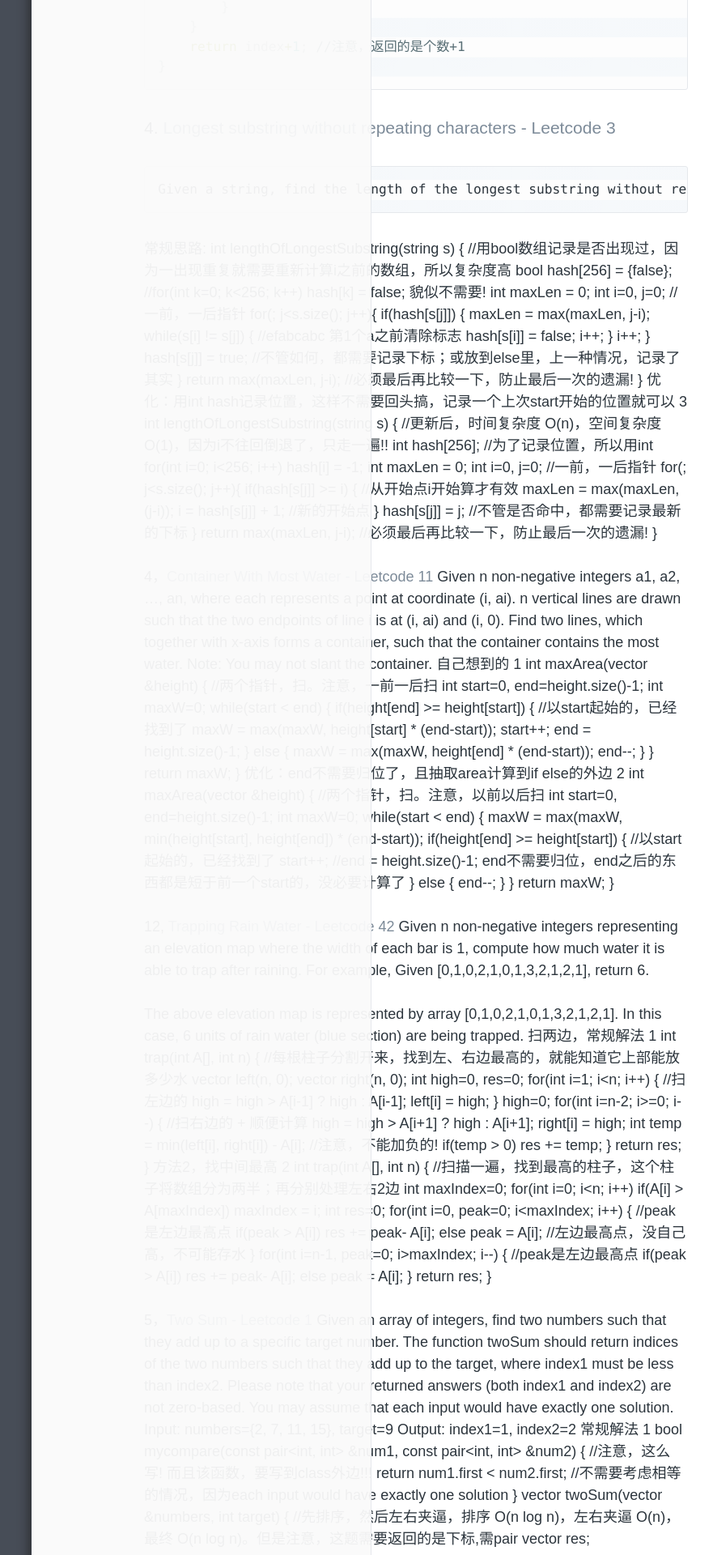
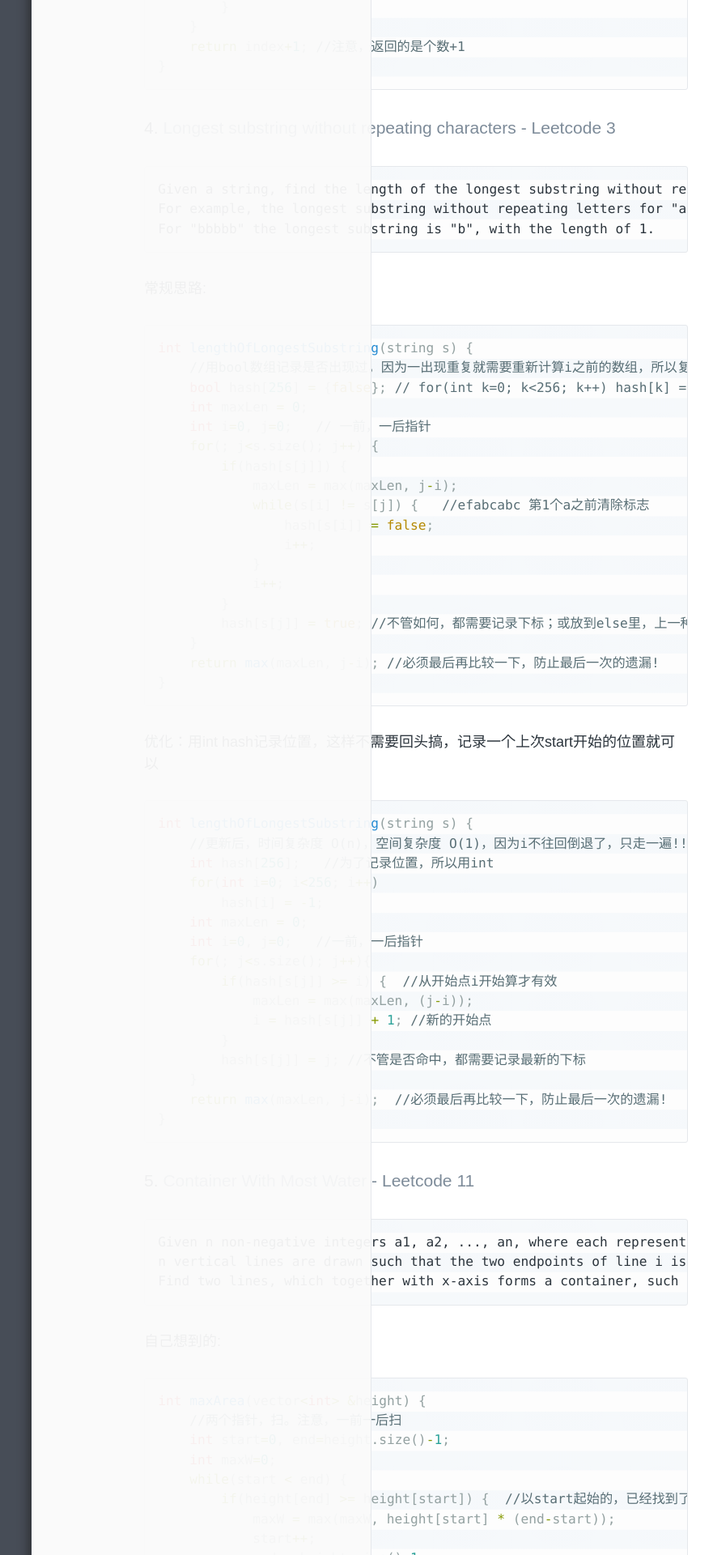
Before and after one commit to wykvictor/wykvictor.github.io, a Jekyll site: the page built from _posts/algorithm/2016-03-27-Array-Numbers.md, in a window 1280 px wide. Shown: the part 2936-4856 px from the top of the page at 81% size, without its empty margins (126-1007 px from the left). Built offline with Jekyll 4.4.1, drawn with Linux system fonts in a browser that asks for light colours; some of the changed text lies outside the part shown.

Commit message:
update array numbers 3~6

````diff
--- a/_posts/algorithm/2016-03-27-Array-Numbers.md
+++ b/_posts/algorithm/2016-03-27-Array-Numbers.md
@@ -118,15 +118,19 @@ int removeDuplicates(int A[], int n) {
 
 ### 4. [Longest substring without repeating characters - Leetcode 3](https://leetcode.com/problems/longest-substring-without-repeating-characters/)
 ```
-Given a string, find the length of the longest substring without repeating characters. For example, the longest substring without repeating letters for "abcabcbb" is "abc", which the length is 3. For "bbbbb" the longest substring is "b", with the length of 1.
+Given a string, find the length of the longest substring without repeating characters.
+For example, the longest substring without repeating letters for "abcabcbb" is "abc", which the length is 3.
+For "bbbbb" the longest substring is "b", with the length of 1.
 ```
+
 常规思路:
+{% highlight C++ %}
 int lengthOfLongestSubstring(string s) {
     //用bool数组记录是否出现过，因为一出现重复就需要重新计算i之前的数组，所以复杂度高
-    bool hash[256] = {false};  //for(int k=0; k<256; k++)   hash[k] = false; 貌似不需要!
+    bool hash[256] = {false}; // for(int k=0; k<256; k++) hash[k] = false; 貌似不需要!
     int maxLen = 0;
-    int i=0, j=0;   //一前，一后指针
-    for(; j<s.size(); j++){
+    int i=0, j=0;   // 一前，一后指针
+    for(; j<s.size(); j++) {
         if(hash[s[j]]) {
             maxLen = max(maxLen, j-i);
             while(s[i] != s[j]) {   //efabcabc 第1个a之前清除标志
@@ -135,11 +139,13 @@ int lengthOfLongestSubstring(string s) {
             }
             i++;
         }
-        hash[s[j]] = true;      //不管如何，都需要记录下标；或放到else里，上一种情况，记录了其实
+        hash[s[j]] = true; //不管如何，都需要记录下标；或放到else里，上一种情况，记录了其实
     }
-    return max(maxLen, j-i);    //必须最后再比较一下，防止最后一次的遗漏!
+    return max(maxLen, j-i); //必须最后再比较一下，防止最后一次的遗漏!
 }
-优化：用int hash记录位置，这样不需要回头搞，记录一个上次start开始的位置就可以  3
+{% endhighlight %}
+优化：用int hash记录位置，这样不需要回头搞，记录一个上次start开始的位置就可以
+{% highlight C++ %}
 int lengthOfLongestSubstring(string s) {
     //更新后，时间复杂度 O(n)，空间复杂度 O(1)，因为i不往回倒退了，只走一遍!!
     int hash[256];   //为了记录位置，所以用int
@@ -156,11 +162,17 @@ int lengthOfLongestSubstring(string s) {
     }
     return max(maxLen, j-i);  //必须最后再比较一下，防止最后一次的遗漏!
 }
+{% endhighlight %}
 
-4，[Container With Most Water - Leetcode 11](https://leetcode.com/problems/container-with-most-water/)
-Given n non-negative integers a1, a2, ..., an, where each represents a point at coordinate (i, ai). n vertical lines are drawn such that the two endpoints of line i is at (i, ai) and (i, 0). Find two lines, which together with x-axis forms a container, such that the container contains the most water.
-Note: You may not slant the container.
-自己想到的 1
+### 5. [Container With Most Water - Leetcode 11](https://leetcode.com/problems/container-with-most-water/)
+```
+Given n non-negative integers a1, a2, ..., an, where each represents a point at coordinate (i, ai).
+n vertical lines are drawn such that the two endpoints of line i is at (i, ai) and (i, 0).
+Find two lines, which together with x-axis forms a container, such that the container contains the most water.
+```
+
+自己想到的:
+{% highlight C++ %}
 int maxArea(vector<int> &height) {
     //两个指针，扫。注意，一前一后扫
     int start=0, end=height.size()-1;
@@ -177,7 +189,9 @@ int maxArea(vector<int> &height) {
     }
     return maxW;
 }
-优化：end不需要归位了，且抽取area计算到if else的外边  2
+{% endhighlight %}
+优化：end不需要归位了，且抽取area计算到if else的外边
+{% highlight C++ %}
 int maxArea(vector<int> &height) {
     //两个指针，扫。注意，以前以后扫
     int start=0, end=height.size()-1;
@@ -192,14 +206,16 @@ int maxArea(vector<int> &height) {
     }
     return maxW;
 }
+{% endhighlight %}
 
-12, [Trapping Rain Water - Leetcode 42](https://leetcode.com/problems/trapping-rain-water/)
+### 6. [Trapping Rain Water - Leetcode 42](https://leetcode.com/problems/trapping-rain-water/)
 Given n non-negative integers representing an elevation map where the width of each bar is 1, compute how much water it is able to trap after raining.
 For example,
 Given [0,1,0,2,1,0,1,3,2,1,2,1], return 6.
 
 The above elevation map is represented by array [0,1,0,2,1,0,1,3,2,1,2,1]. In this case, 6 units of rain water (blue section) are being trapped.
-扫两边，常规解法 1
+扫两边，常规解法
+{% highlight C++ %}
 int trap(int A[], int n) {
     //每根柱子分割开来，找到左、右边最高的，就能知道它上部能放多少水
     vector<int> left(n, 0);
@@ -218,7 +234,9 @@ int trap(int A[], int n) {
     }
     return res;
 }
-方法2，找中间最高 2
+{% endhighlight %}
+方法2，找中间最高
+{% highlight C++ %}
 int trap(int A[], int n) {
     //扫描一遍，找到最高的柱子，这个柱子将数组分为两半；再分别处理左右2边
     int maxIndex=0;
@@ -235,6 +253,7 @@ int trap(int A[], int n) {
     }
     return res;
 }
+{% endhighlight %}
 
 5，[Two Sum - Leetcode 1](https://leetcode.com/problems/two-sum/)
 Given an array of integers, find two numbers such that they add up to a specific target number.
@@ -242,8 +261,9 @@ The function twoSum should return indices of the two numbers such that they add
 You may assume that each input would have exactly one solution.
 Input: numbers={2, 7, 11, 15}, target=9
 Output: index1=1, index2=2
-常规解法 1
-bool mycompare(const pair<int, int> &num1, const pair<int, int> &num2) { //注意，这么写! 而且该函数，要写到class外边!!!
+常规解法
+{% highlight C++ %}
+bool mycompare(const pair<int, int> &num1, const pair<int, int> &num2) { //注意，这么写! 而且该函数，要写到class外边!
     return num1.first < num2.first; //不需要考虑相等的情况，因为each input would have exactly one solution
 }
 vector<int> twoSum(vector<int> &numbers, int target) {
@@ -268,7 +288,9 @@ vector<int> twoSum(vector<int> &numbers, int target) {
     }
     return res;
 }
-优化数据结构解法 2
+{% endhighlight %}
+优化数据结构解法
+{% highlight C++ %}
 vector<int> twoSum(vector<int> &numbers, int target) {
     //用一个哈希表hash，存储每个数对应的下标，复杂度 O(n)
     vector<int> res;
@@ -286,6 +308,7 @@ vector<int> twoSum(vector<int> &numbers, int target) {
     }
     return res;
 }
+{% endhighlight %}
 
 6，[3 Sum - Leetcode 15](https://leetcode.com/problems/3sum/)
 Given an array S of n integers, are there elements a, b, c in S such that a + b + c = 0? Find all unique triplets in the array which gives the sum of zero.
@@ -296,7 +319,8 @@ The solution set must not contain duplicate triplets.
     A solution set is:
     (-1, 0, 1)
     (-1, -1, 2)
-常规解法 2 先排序，再左右夹逼，将n^2降为nlogn
+常规解法 先排序，再左右夹逼，将n^2降为nlogn
+{% highlight C++ %}
 //这个方法可以推广到k-sum，先排序，然后做k-2次循环，在最内层循环左右夹逼，时间复杂度是O(max{nlogn,n^k-1})
 vector<vector<int> > threeSum(vector<int> &num) {
     //先排序nlogn，再左右夹逼,两层循环n^2
@@ -325,7 +349,9 @@ vector<vector<int> > threeSum(vector<int> &num) {
     }
     return res;
 }
+{% endhighlight %}
 超时的，简洁的解法
+{% highlight C++ %}
 vector<vector<int> > threeSum(vector<int> &num) {
     //先排序nlogn，再左右夹逼,两层循环n^2 中途不判重的话，最后统一去也行
     vector<vector<int> > res;
@@ -350,11 +376,14 @@ vector<vector<int> > threeSum(vector<int> &num) {
     res.erase(unique(res.begin(), res.end()), res.end());   //unique返回排除重复后的结尾，erase删除以后的
     return res;
 }
+{% endhighlight %}
+
 7，[3 Sum closest - Leetcode 16](https://leetcode.com/problems/3sum-closest/)
 Given an array S of n integers, find three integers in S such that the sum is closest to a given number, target. Return the sum of the three integers. You may assume that each input would have exactly one solution.
 For example, given array S = {-1 2 1 -4}, and target = 1.
 The sum that is closest to the target is 2. (-1 + 2 + 1 = 2).
-常规解法 1
+常规解法
+{% highlight C++ %}
 int threeSumClosest(vector<int> &num, int target) {
     //思路一样 题目说有且只有1个答案，所以边界不用判断
     sort(num.begin(), num.end());
@@ -377,6 +406,8 @@ int threeSumClosest(vector<int> &num, int target) {
     }
     return res;
 }
+{% endhighlight %}
+
 8，[4 Sum - Leetcode 18](https://leetcode.com/problems/4sum/)
 Given an array S of n integers, are there elements a, b, c, and d in S such that a + b + c + d = target? Find all unique quadruplets in the array which gives the sum of target.
 Note:
@@ -387,7 +418,8 @@ For example, given array S = {1 0 -1 0 -2 2}, and target = 0.
     (-1,  0, 0, 1)
     (-2, -1, 1, 2)
     (-2,  0, 0, 2)
-常规解法 1
+常规解法
+{% highlight C++ %}
 vector<vector<int> > fourSum(vector<int> &num, int target) {
     //和3sum很类似啊 n^3
     vector<vector<int> > res;
@@ -418,7 +450,9 @@ vector<vector<int> > fourSum(vector<int> &num, int target) {
     }
     return res;
 }
-同样的，简洁的解法，最后统一去重 2
+{% endhighlight %}
+同样的，简洁的解法，最后统一去重
+{% highlight C++ %}
 vector<vector<int> > fourSum(vector<int> &num, int target) {
     //最后统一去重
     vector<vector<int> > res;
@@ -445,7 +479,9 @@ vector<vector<int> > fourSum(vector<int> &num, int target) {
     res.erase(unique(res.begin(), res.end()), res.end());
     return res;
 }
+{% endhighlight %}
 牛一点的解法，不太建议用，也是用了hash：
+{% highlight C++ %}
 vector<vector<int> > fourSum(vector<int> &num, int target) {
     //高级方法 用一个 hashmap 先缓存两个数的和
     //时间复杂度，平均 O(n^2)，最坏 O(n^4)，空间复杂度 O(n^2)
@@ -485,12 +521,15 @@ O(N^2)
     res.erase(unique(res.begin(), res.end()), res.end());
     return res;
 }
+{% endhighlight %}
+
 9，[Merge sorted array - Leetcode 88](https://leetcode.com/problems/merge-sorted-array/)
 Given two sorted integer arrays A and B, merge B into A as one sorted array.
 Note:
 You may assume that A has enough space (size that is greater or equal to m + n) to hold additional elements from B.
 The number of elements initialized in A and B are m and n respectively.
-简洁解法!
+简洁解法
+{% highlight C++ %}
 void merge(int A[], int m, int B[], int n) {
     //分别一个指针，扫. 为了省空间，从后往前赋值 时间复杂度 O(m+n)，空间复杂度 O(1)
     int i=m-1, j=n-1, index=m+n-1;  //需要有个index指针
@@ -501,11 +540,14 @@ void merge(int A[], int m, int B[], int n) {
         A[index--] = B[j--];
     }
 }
+{% endhighlight %}
+
 10, [Implement strStr - Leetcode 28](https://leetcode.com/problems/implement-strstr/)
 Returns a pointer to the first occurrence of needle in haystack, or null if needle is not part of haystack.
 常规解法 算法课Java版本:
 
-C++解法 2
+C++解法
+{% highlight C++ %}
 char *strStr(char *haystack, char *needle) {
     //暴力解法，时间复杂度 O(N*M)，空间复杂度 O(1),大集合超时
     //优化：实际上只需要循环n-m+1次，因为长度不够m的时候肯定不可能匹配
@@ -526,7 +568,9 @@ char *strStr(char *haystack, char *needle) {
     }
     return NULL; //到结尾
 }
+{% endhighlight %}
 C++解法 简化求长度
+{% highlight C++ %}
 char *strStr(char *haystack, char *needle) {
     //暴力解法，时间复杂度 O(N*M)，空间复杂度 O(1),大集合超时
     //优化：实际上只需要循环n-m+1次，因为长度不够m的时候肯定不可能匹配
@@ -545,6 +589,8 @@ char *strStr(char *haystack, char *needle) {
     }
     return NULL; //到结尾
 }
+{% endhighlight %}
+
 11, [Substring with Concatenation of All Words - Leetcode 30](https://leetcode.com/problems/substring-with-concatenation-of-all-words/)
 You are given a string, S, and a list of words, L, that are all of the same length. Find all starting indices of substring(s) in S that is a concatenation of each word in L exactly once and without any intervening characters.
 For example, given:
@@ -553,6 +599,7 @@ L: ["foo", "bar"]
 You should return the indices: [0,9].
 (order does not matter)
 这个主要用map这样的数据结构 略难
+{% highlight C++ %}
 vector<int> findSubstring(string S, vector<string> &L) {
     //主要考察数据结构的使用
     int wLen = L.front().size();    //用front!
@@ -581,6 +628,7 @@ vector<int> findSubstring(string S, vector<string> &L) {
     }
     return res;
 }
+{% endhighlight %}
 
 13, [Valid palindrome - Leetcode 125](https://leetcode.com/problems/valid-palindrome/)
 Given a string, determine if it is a palindrome, considering only alphanumeric characters and ignoring cases.
@@ -591,6 +639,7 @@ Note:
 Have you consider that the string might be empty? This is a good question to ask during an interview.
 For the purpose of this problem, we define empty string as valid palindrome.
 常规解法，代码已极度精简
+{% highlight C++ %}
 bool isPalindrome(string s) {
     //正常逻辑处理，先过滤字符，后判断
     string ss;
@@ -605,6 +654,8 @@ bool isPalindrome(string s) {
     }
     return true;    //we define empty string as valid palindrome
 }
+{% endhighlight %}
+
 14, [Reverse Integer - Leetcode 7](https://leetcode.com/problems/reverse-integer/)
 Reverse digits of an integer.
 Example1: x = 123, return 321
@@ -616,6 +667,7 @@ If the integer's last digit is 0, what should the output be? ie, cases such as 1
 Did you notice that the reversed integer might overflow? Assume the input is a 32-bit integer, then the reverse of 1000000003 overflows. How should you handle such cases?
 Throw an exception? Good, but what if throwing an exception is not an option? You would then have to re-design the function (ie, add an extra parameter).
 没考虑溢出的，极度精简的代码：
+{% highlight C++ %}
 int reverse(int x) {
     //时间复杂度 O(lgn)，空间复杂度 O(1),短小代码!
     int res=0;
@@ -624,7 +676,9 @@ int reverse(int x) {
     }
     return res; //负数，也是对的，不需要单独处理.  这里只是要提一下，溢出怎么办?
 }
+{% endhighlight %}
 溢出，这个更建议在面试的时候写：
+{% highlight C++ %}
 int reverse(int x) {
     //考虑溢出
     double res=0;   //这样的话，不会溢出
@@ -635,6 +689,8 @@ int reverse(int x) {
     if(res > INT_MAX)   return INT_MAX;
     return (int)res;
 }
+{% endhighlight %}
+
 15, [Palindrome Number - Leetcode 9](https://leetcode.com/problems/palindrome-number/)
 Determine whether an integer is a palindrome. Do this without extra space.
 click to show spoilers.
@@ -644,6 +700,7 @@ If you are thinking of converting the integer to string, note the restriction of
 You could also try reversing an integer. However, if you have solved the problem "Reverse Integer", you know that the reversed integer might overflow. How would you handle such case?
 There is a more generic way of solving this problem.
 若直接用reverse，会溢出，所以下面直接首尾比较，靠谱
+{% highlight C++ %}
 bool isPalindrome(int x) {
     //参考reverse的方法，直接一个一个比呗
     if(x < 0)   return false;    //若负数，也算Palindrome的话==>问面试官
@@ -657,6 +714,8 @@ bool isPalindrome(int x) {
     }
     return true;
 }
+{% endhighlight %}
+
 16, [Minimum window substring - Leetcode 76 Hard](https://leetcode.com/problems/minimum-window-substring/)
 Given a string S and a string T, find the minimum window in S which will contain all the characters in T in complexity O(n).
 For example,
@@ -667,6 +726,7 @@ Note:
 If there is no such window in S that covers all characters in T, return the emtpy string "".
 If there are multiple such windows, you are guaranteed that there will always be only one unique minimum window in S.
 双指针的使用，right一直往前，left在count到的情况下收缩
+{% highlight C++ %}
 string minWindow(string S, string T) {
     //用hash记录T，然后扫S，2个指针典型的题
     int lenT = T.size();
@@ -697,6 +757,8 @@ string minWindow(string S, string T) {
     }
     return res;
 }
+{% endhighlight %}
+
 17, [Sort colors - Leetcode 75](https://leetcode.com/problems/sort-colors/)
 Given an array with n objects colored red, white or blue, sort them so that objects of the same color are adjacent, with the colors in the order red, white and blue.
 Here, we will use the integers 0, 1, and 2 to represent the color red, white, and blue respectively.
@@ -706,6 +768,7 @@ Follow up:
 A rather straight forward solution is a two-pass algorithm using counting sort.
 First, iterate the array counting number of 0's, 1's, and 2's, then overwrite array with total number of 0's, then 1's and followed by 2's.
 Could you come up with an one-pass algorithm using only constant space?
+{% highlight C++ %}
 void sortColors(int A[], int n) {
     //Follow up中的方案:排序的范围就3个数，用桶排序呗==>O(n)时间，O(1)空间
     int timesofA[3]={0};    //初始化!! 否则Runtime Error
@@ -716,7 +779,9 @@ void sortColors(int A[], int n) {
         while(timesofA[i]-- > 0)
             A[index++] = i;
 }
+{% endhighlight %}
 
+{% highlight C++ %}
 void sortColors(int A[], int n) {
     //更好的方法，一遍遍历就解决，3个指针
     int last=n-1, first=0; //反正就3种数字,前后交换呗,两边往中间走
@@ -731,7 +796,9 @@ void sortColors(int A[], int n) {
         }
     }
 }
+{% endhighlight %}
 
+{% highlight C++ %}
 void sortColors(int A[], int n) {
     //利用快速排序里partition的思想，第一次将数组按0分割，第二次按1分割，排序完毕
     //可以推广到 n种颜色，每种颜色有重复元素的情况。
@@ -752,12 +819,15 @@ int partition(int A[], int start, int end, int pivot) { //稍微变形，传入p
     }
     return low; //low肯定是对的
 }
+{% endhighlight %}
+
 18, [First Missing Positive - Leetcode 41](https://leetcode.com/problems/first-missing-positive/)
 Given an unsorted integer array, find the first missing positive integer.
 For example,
 Given [1,2,0] return 3,
 and [3,4,-1,1] return 2.
 Your algorithm should run in O(n) time and uses constant space.
+{% highlight C++ %}
 int firstMissingPositive(int A[], int n) {
     //用标记数组bool，出现的true，第一个没出现的就是答案，但是空间O(n)，不靠谱!
     //有个方法，各就各位:每当 A[i]!= i+1 的时候，将 A[i] 与 A[A[i]-1] 交换，直到无法交换为止
@@ -772,10 +842,12 @@ int firstMissingPositive(int A[], int n) {
     }
     return n+1;
 }
+{% endhighlight %}
 另，类似的题Find missing number，已经排序了，用二分
 You have an array a[] and the length n, the array should filled from 0 to n-1 but now one
 number missed. Find the missing number.
 For example, to the array {0,1,3,4,5,6,7}, the missing number is 2.
+{% highlight C++ %}
 int findMissing(int a[], int n){
   int left = 0;
   int right = n-1;
@@ -796,11 +868,13 @@ int findMissing(int a[], int n){
   }
   return -1;
 }
+{% endhighlight %}
 
 19, [Remove Element - Leetcode 27](https://leetcode.com/problems/remove-element/)
 Given an array and a value, remove all instances of that value in place and return the new length.
 The order of elements can be changed. It doesn't matter what you leave beyond the new length.
 自己的笨办法：类似快排partition，其实这样拷贝的次数少，时间比较优化，但是代码冗余
+{% highlight C++ %}
 int removeElement(int A[], int n, int elem) {
     int left=0, right=n-1;
     while(left <= right) {
@@ -815,7 +889,9 @@ int removeElement(int A[], int n, int elem) {
     }
     return left;
 }
+{% endhighlight %}
 快慢指针法：
+{% highlight C++ %}
 int removeElement(int A[], int n, int elem) {
     int low=0, high=0;
     for(; high<n; high++) {
@@ -824,3 +900,4 @@ int removeElement(int A[], int n, int elem) {
     }
     return low;
 }
+{% endhighlight %}
````
